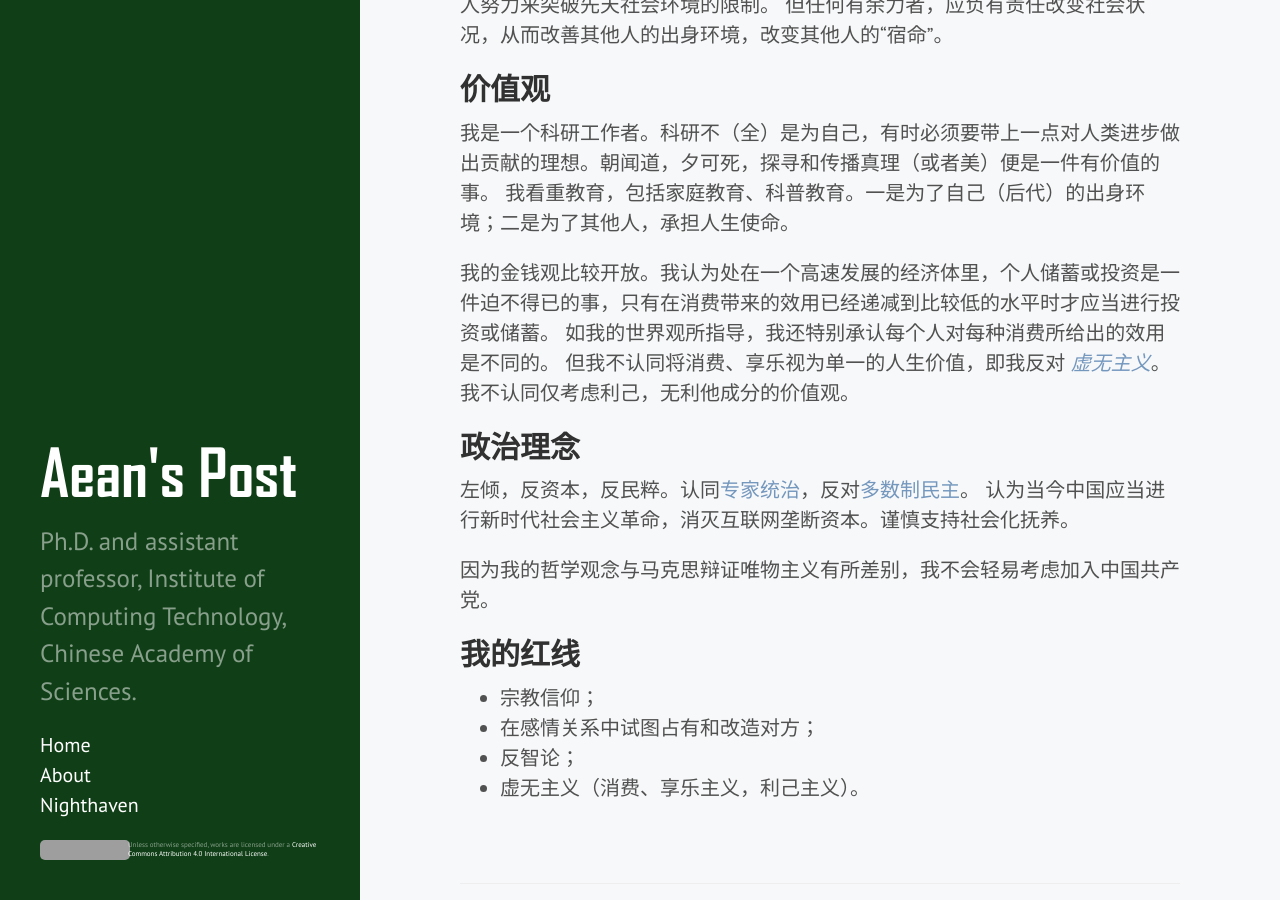
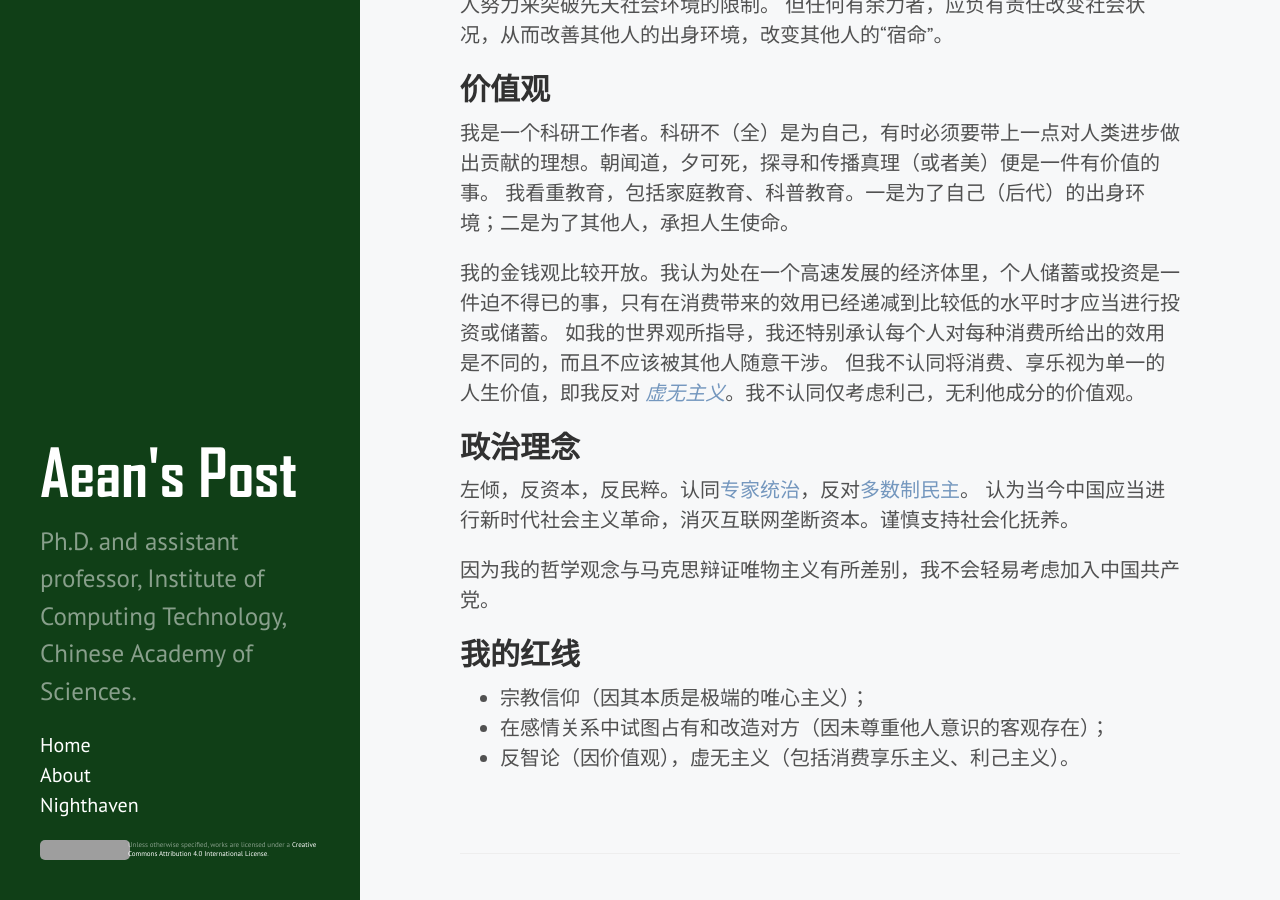
Before and after one commit to AeanSR/AeanSR.github.io, a Jekyll site: the page built from philosophy.md, in a window 1280 px wide and 900 px high, scrolled down 945 px. Built offline with Jekyll 4.4.1, drawn with Linux system fonts in a browser that asks for light colours; grey boxes are pictures that could not be loaded.

Commit message:
Update philosophy.md

```diff
--- a/philosophy.md
+++ b/philosophy.md
@@ -29,7 +29,7 @@ title: Philosophy
 我看重教育，包括家庭教育、科普教育。一是为了自己（后代）的出身环境；二是为了其他人，承担人生使命。
 
 我的金钱观比较开放。我认为处在一个高速发展的经济体里，个人储蓄或投资是一件迫不得已的事，只有在消费带来的效用已经递减到比较低的水平时才应当进行投资或储蓄。
-如我的世界观所指导，我还特别承认每个人对每种消费所给出的效用是不同的。
+如我的世界观所指导，我还特别承认每个人对每种消费所给出的效用是不同的，而且不应该被其他人随意干涉。
 但我不认同将消费、享乐视为单一的人生价值，即我反对 _[虚无主义](https://en.wikipedia.org/wiki/Nihilism)_。我不认同仅考虑利己，无利他成分的价值观。
 
 ## 政治理念
@@ -41,7 +41,6 @@ title: Philosophy
 
 ## 我的红线
 
-- 宗教信仰；
-- 在感情关系中试图占有和改造对方；
-- 反智论；
-- 虚无主义（消费、享乐主义，利己主义）。
+- 宗教信仰（因其本质是极端的唯心主义）；
+- 在感情关系中试图占有和改造对方（因未尊重他人意识的客观存在）；
+- 反智论（因价值观），虚无主义（包括消费享乐主义、利己主义）。
```
